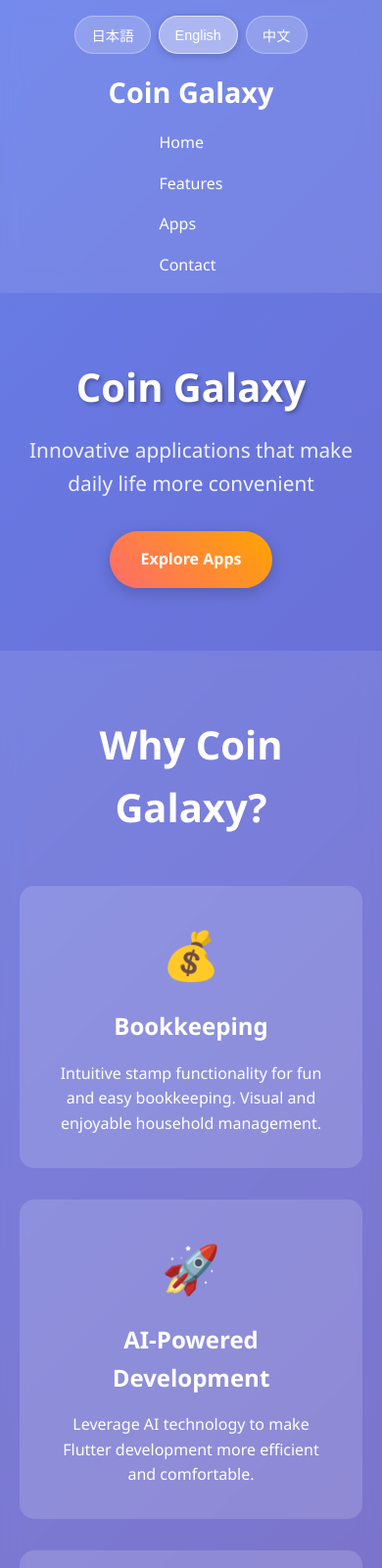
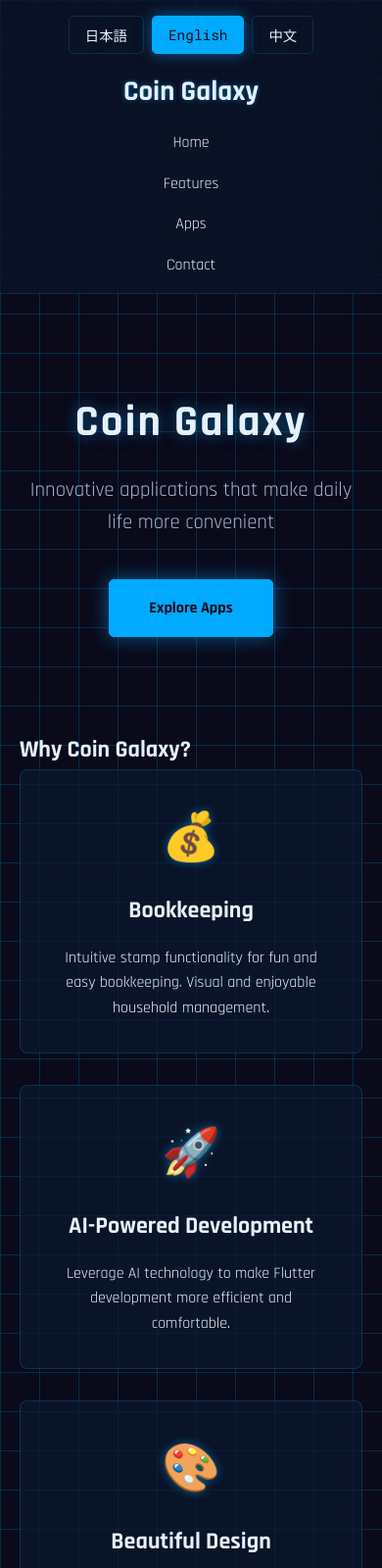
Before and after one commit to normidar/colaxy, a plain HTML site: page docs/index.html in a window 390 px wide. Shown: the top 1600 px of the page at 98% size. Drawn offline with Linux system fonts and the light colour scheme.

Commit message:
Enhance styling and layout in CSS with new color variables, improved typography, and responsive design adjustments.

```diff
--- a/docs/css/style.css
+++ b/docs/css/style.css
@@ -1,3 +1,16 @@
+@import url('https://fonts.googleapis.com/css2?family=Rajdhani:wght@400;700&family=Roboto+Mono&display=swap');
+
+:root {
+    --primary-color: #00aaff;
+    --primary-glow: rgba(0, 170, 255, 0.5);
+    --background-color: #0a0a1a;
+    --surface-color: rgba(10, 25, 47, 0.8);
+    --text-color: #e6f1ff;
+    --subtle-text-color: #a8b2d1;
+    --border-color: rgba(0, 170, 255, 0.2);
+    --hover-border-color: rgba(0, 170, 255, 0.6);
+}
+
 * {
     margin: 0;
     padding: 0;
@@ -5,10 +18,14 @@
 }
 
 body {
-    font-family: 'Segoe UI', Tahoma, Geneva, Verdana, sans-serif;
+    font-family: 'Rajdhani', sans-serif;
     line-height: 1.6;
-    color: #333;
-    background: linear-gradient(135deg, #667eea 0%, #764ba2 100%);
+    color: var(--text-color);
+    background-color: var(--background-color);
+    background-image:
+        linear-gradient(var(--border-color) 1px, transparent 1px),
+        linear-gradient(90deg, var(--border-color) 1px, transparent 1px);
+    background-size: 40px 40px;
     min-height: 100vh;
 }
 
@@ -19,12 +36,13 @@ body {
 }
 
 header {
-    background: rgba(255, 255, 255, 0.1);
+    background: rgba(10, 25, 47, 0.5);
     backdrop-filter: blur(10px);
     padding: 1rem 0;
     position: sticky;
     top: 0;
     z-index: 100;
+    border-bottom: 1px solid var(--border-color);
 }
 
 nav {
@@ -36,8 +54,9 @@ nav {
 .logo {
     font-size: 1.8rem;
     font-weight: bold;
-    color: white;
+    color: var(--text-color);
     text-decoration: none;
+    text-shadow: 0 0 5px var(--primary-glow);
 }
 
 .nav-links {
@@ -47,13 +66,14 @@ nav {
 }
 
 .nav-links a {
-    color: white;
+    color: var(--text-color);
     text-decoration: none;
-    transition: opacity 0.3s;
+    transition: color 0.3s, text-shadow 0.3s;
 }
 
 .nav-links a:hover {
-    opacity: 0.8;
+    color: var(--primary-color);
+    text-shadow: 0 0 8px var(--primary-glow);
 }
 
 .language-selector {
@@ -62,25 +82,29 @@ nav {
 }
 
 .lang-btn {
-    background: rgba(255, 255, 255, 0.2);
-    border: 1px solid rgba(255, 255, 255, 0.3);
-    color: white;
+    background: transparent;
+    border: 1px solid var(--border-color);
+    color: var(--text-color);
     padding: 0.5rem 1rem;
-    border-radius: 25px;
+    border-radius: 5px;
     cursor: pointer;
     transition: all 0.3s;
+    font-family: 'Roboto Mono', monospace;
     font-size: 0.9rem;
 }
 
 .lang-btn:hover {
-    background: rgba(255, 255, 255, 0.3);
-    transform: translateY(-1px);
+    background: var(--primary-color);
+    color: var(--background-color);
+    border-color: var(--primary-color);
+    box-shadow: 0 0 10px var(--primary-glow);
 }
 
 .lang-btn.active {
-    background: rgba(255, 255, 255, 0.4);
-    border-color: rgba(255, 255, 255, 0.6);
-    box-shadow: 0 2px 8px rgba(0,0,0,0.2);
+    background: var(--primary-color);
+    color: var(--background-color);
+    border-color: var(--primary-color);
+    box-shadow: 0 0 15px var(--primary-glow);
 }
 
 @media (max-width: 768px) {
@@ -96,75 +120,92 @@ nav {
 
 .hero {
     text-align: center;
-    padding: 4rem 0;
-    color: white;
+    padding: 6rem 0;
+    color: var(--text-color);
 }
 
 .hero h1 {
-    font-size: 3.5rem;
+    font-size: 4rem;
+    font-weight: 700;
     margin-bottom: 1rem;
-    text-shadow: 2px 2px 4px rgba(0,0,0,0.3);
+    text-shadow: 0 0 15px var(--primary-glow);
+    letter-spacing: 2px;
 }
 
 .hero p {
     font-size: 1.3rem;
-    margin-bottom: 2rem;
-    opacity: 0.9;
+    margin-bottom: 2.5rem;
+    color: var(--subtle-text-color);
+    max-width: 600px;
+    margin-left: auto;
+    margin-right: auto;
 }
 
 .cta-button {
     display: inline-block;
-    padding: 1rem 2rem;
-    background: linear-gradient(45deg, #ff6b6b, #ffa500);
-    color: white;
+    padding: 1rem 2.5rem;
+    background: var(--primary-color);
+    color: var(--background-color);
     text-decoration: none;
-    border-radius: 50px;
+    border-radius: 5px;
     font-weight: bold;
     transition: transform 0.3s, box-shadow 0.3s;
-    box-shadow: 0 4px 15px rgba(0,0,0,0.2);
+    box-shadow: 0 0 20px var(--primary-glow);
+    border: 1px solid var(--primary-color);
 }
 
 .cta-button:hover {
-    transform: translateY(-2px);
-    box-shadow: 0 6px 20px rgba(0,0,0,0.3);
+    transform: translateY(-3px) scale(1.05);
+    box-shadow: 0 0 30px var(--primary-glow);
 }
 
-.features {
-    padding: 4rem 0;
-    background: rgba(255, 255, 255, 0.1);
-    backdrop-filter: blur(10px);
+.section {
+    padding: 5rem 0;
+    position: relative;
 }
 
-.features h2 {
-    text-align: center;
-    font-size: 2.5rem;
-    margin-bottom: 3rem;
-    color: white;
+.section-bg {
+    background: var(--surface-color);
+    backdrop-filter: blur(5px);
+    border-top: 1px solid var(--border-color);
+    border-bottom: 1px solid var(--border-color);
 }
 
-.features-grid {
+.section h2 {
+    text-align: center;
+    font-size: 2.8rem;
+    margin-bottom: 3rem;
+    color: var(--text-color);
+    text-shadow: 0 0 10px var(--primary-glow);
+}
+
+.features-grid, .apps-grid {
     display: grid;
     grid-template-columns: repeat(auto-fit, minmax(300px, 1fr));
     gap: 2rem;
 }
 
-.feature-card {
-    background: rgba(255, 255, 255, 0.15);
+.feature-card, .app-card {
+    background: rgba(10, 25, 47, 0.7);
     padding: 2rem;
-    border-radius: 15px;
+    border-radius: 8px;
     text-align: center;
-    color: white;
-    transition: transform 0.3s, box-shadow 0.3s;
+    color: var(--text-color);
+    border: 1px solid var(--border-color);
+    transition: transform 0.3s, box-shadow 0.3s, border-color 0.3s;
 }
 
-.feature-card:hover {
+.feature-card:hover, .app-card:hover {
     transform: translateY(-5px);
-    box-shadow: 0 10px 30px rgba(0,0,0,0.2);
+    box-shadow: 0 10px 30px rgba(0,0,0,0.2), 0 0 20px var(--primary-glow);
+    border-color: var(--hover-border-color);
 }
 
-.feature-icon {
+.feature-icon, .app-icon {
     font-size: 3rem;
     margin-bottom: 1rem;
+    color: var(--primary-color);
+    text-shadow: 0 0 10px var(--primary-glow);
 }
 
 .feature-card h3 {
@@ -177,42 +218,25 @@ nav {
     text-align: center;
 }
 
-.apps-section h2 {
-    font-size: 2.5rem;
-    margin-bottom: 3rem;
-    color: white;
-}
-
 .apps-grid {
-    display: grid;
-    grid-template-columns: repeat(auto-fit, minmax(250px, 1fr));
-    gap: 2rem;
     margin-bottom: 3rem;
 }
 
 .app-card {
-    background: rgba(255, 255, 255, 0.2);
-    padding: 2rem;
-    border-radius: 15px;
-    color: white;
-    transition: transform 0.3s;
-}
-
-.app-card:hover {
-    transform: scale(1.05);
+    padding: 2.5rem 2rem;
 }
 
 .app-icon {
     font-size: 4rem;
-    margin-bottom: 1rem;
 }
 
 footer {
-    background: rgba(0, 0, 0, 0.3);
-    color: white;
+    background: transparent;
+    color: var(--subtle-text-color);
     text-align: center;
     padding: 2rem 0;
     margin-top: 4rem;
+    border-top: 1px solid var(--border-color);
 }
 
 .company-info {
@@ -223,19 +247,21 @@ footer {
     font-size: 1.5rem;
     font-weight: bold;
     margin-bottom: 0.5rem;
+    color: var(--text-color);
 }
 
 @media (max-width: 768px) {
     .hero h1 {
-        font-size: 2.5rem;
+        font-size: 2.8rem;
     }
 
     .nav-links {
         flex-direction: column;
         gap: 1rem;
+        align-items: center;
     }
 
-    .features-grid {
+    .features-grid, .apps-grid {
         grid-template-columns: 1fr;
     }
 }
```
